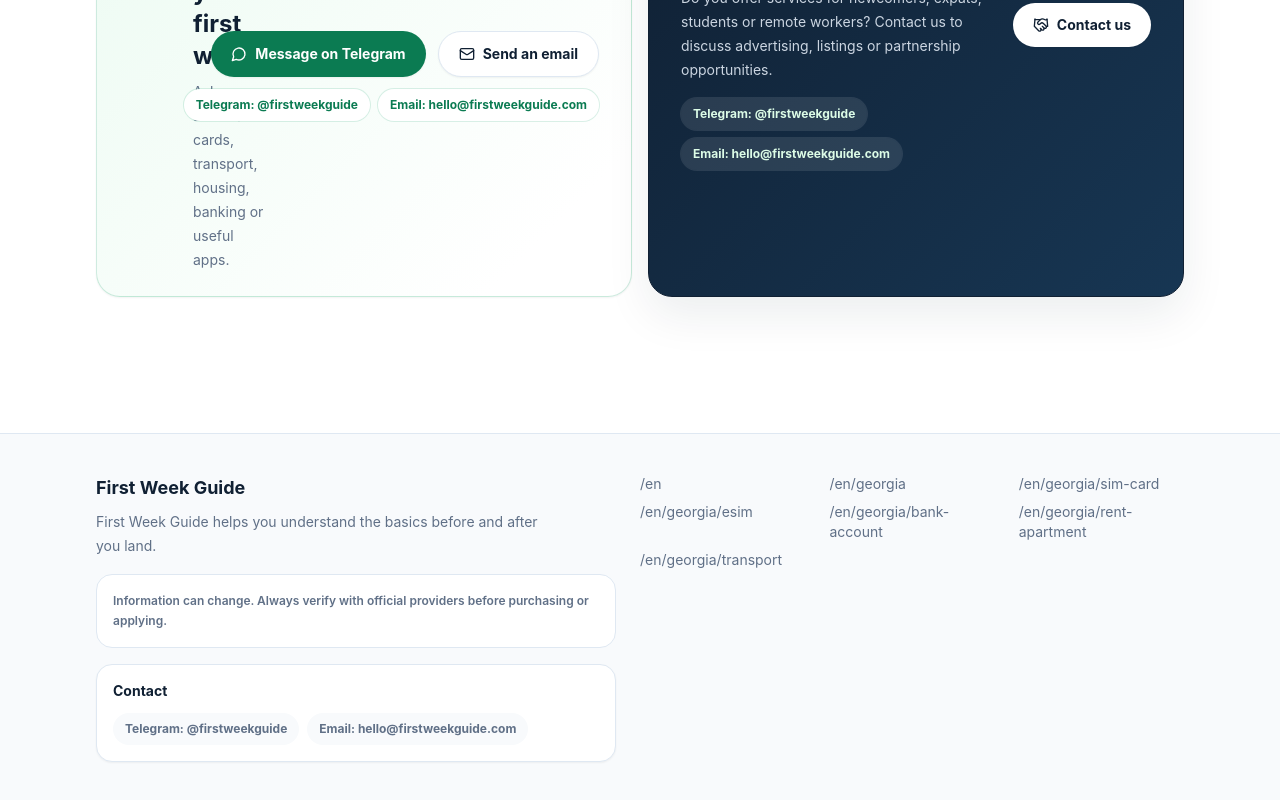
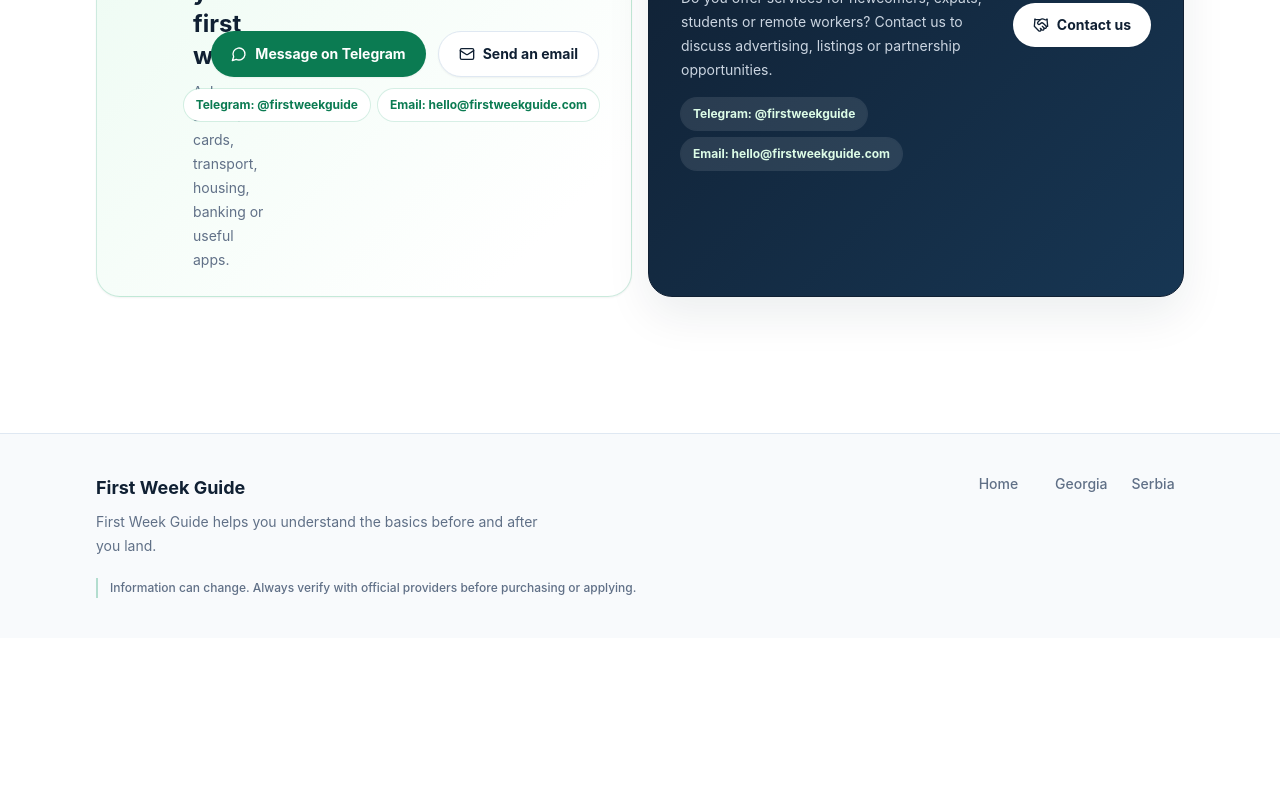
Before and after one commit to cenkerdem763-alt/BeforeYouLand, a React (Vite) app: page /en in a window 1280 px wide. Shown: the part 2219-3019 px from the top of the page. After the commit the page ends 2857 px from the top, so only its background shows below. Built offline with nearby package versions, Linux system fonts and the light colour scheme.

Commit message:
Refine footer navigation and content

```diff
--- a/src/components/Footer.tsx
+++ b/src/components/Footer.tsx
@@ -1,7 +1,8 @@
 import { Link, useLocation } from 'react-router-dom';
-import { routeList } from '../data/routes';
+import { countries, findCountryBySlug, getCountryPath } from '../data/countries';
+import { getGuidePath, topicKeys } from '../data/routes';
 import { siteConfig } from '../data/config';
-import { languageCodes, ui, type Language } from '../data/i18n';
+import { languageCodes, topicLabels, ui, type Language } from '../data/i18n';
 import PartnerCTA from './PartnerCTA';
 import SupportCTA from './SupportCTA';
 
@@ -9,10 +10,29 @@
   const location = useLocation();
   const language: Language =
     languageCodes.find((languageCode) => location.pathname.startsWith(`/${languageCode}`)) ?? 'en';
-  const visibleRoutes = routeList.filter((route) => route.startsWith(`/${language}`)).slice(0, 7);
-  const isCountryPage = location.pathname.split('/').filter(Boolean).length === 2;
+  const pathParts = location.pathname.split('/').filter(Boolean);
+  const isCountryPage = pathParts.length === 2;
+  const currentCountry = pathParts[1] ? findCountryBySlug(language, pathParts[1]) : undefined;
   const copy = ui[language].footer;
-  const contactLabels = ui[language].contact;
+  const footerLinks = currentCountry
+    ? [
+        { to: `/${language}`, label: ui[language].nav.home },
+        {
+          to: getCountryPath(language, currentCountry),
+          label: currentCountry.content[language].name,
+        },
+        ...topicKeys.map((topic) => ({
+          to: getGuidePath(language, currentCountry.content[language].slug, topic),
+          label: topicLabels[language][topic],
+        })),
+      ]
+    : [
+        { to: `/${language}`, label: ui[language].nav.home },
+        ...countries.map((country) => ({
+          to: getCountryPath(language, country),
+          label: country.content[language].name,
+        })),
+      ];
 
   return (
     <footer className="mt-20 border-t border-line bg-slate-50">
@@ -24,38 +44,19 @@
           </div>
         ) : null}
         <div className="flex flex-col gap-6 md:flex-row md:items-start md:justify-between">
-          <div>
+          <div className="max-w-2xl">
             <p className="text-lg font-bold">{siteConfig.siteName}</p>
             <p className="mt-2 max-w-md text-sm leading-6 text-muted">
               {copy.description}
             </p>
-            <p className="mt-4 max-w-2xl rounded-2xl border border-line bg-white p-4 text-xs font-semibold leading-5 text-muted">
+            <p className="mt-5 border-l-2 border-green-600/30 pl-3 text-xs font-medium leading-5 text-muted">
               {copy.disclaimer}
             </p>
-            <div className="mt-4 rounded-2xl border border-line bg-white p-4 text-sm shadow-sm">
-              <p className="font-bold text-ink">{copy.contactTitle}</p>
-              <div className="mt-3 flex flex-wrap gap-2 text-xs font-bold text-muted">
-                <a
-                  href={siteConfig.contact.telegramUrl}
-                  target="_blank"
-                  rel="noreferrer"
-                  className="focus-ring rounded-full bg-slate-50 px-3 py-2 transition hover:text-blue-700"
-                >
-                  {contactLabels.telegram}: {siteConfig.contact.telegramUsername}
-                </a>
-                <a
-                  href={siteConfig.contact.emailHref}
-                  className="focus-ring rounded-full bg-slate-50 px-3 py-2 transition hover:text-blue-700"
-                >
-                  {contactLabels.email}: {siteConfig.contact.email}
-                </a>
-              </div>
-            </div>
           </div>
           <nav className="grid grid-cols-2 gap-x-6 gap-y-2 text-sm text-muted sm:grid-cols-3">
-            {visibleRoutes.map((route) => (
-              <Link key={route} to={route} className="hover:text-ink">
-                {route}
+            {footerLinks.map((link) => (
+              <Link key={link.to} to={link.to} className="font-medium transition hover:text-ink">
+                {link.label}
               </Link>
             ))}
           </nav>
```
